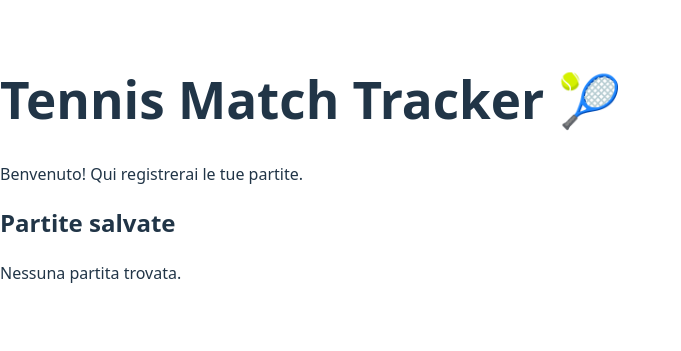
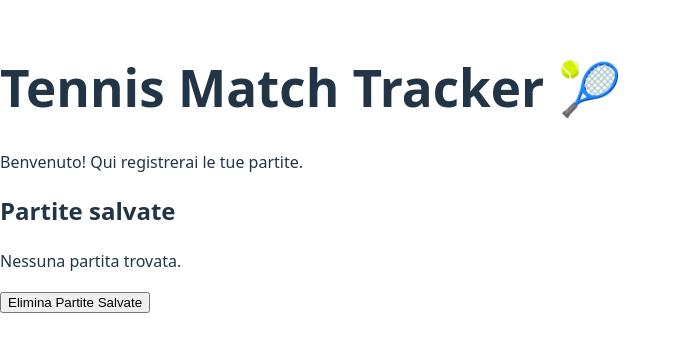
Before and after one commit to PuglisiAlfio/tennis-match-tracker, a React (Vite) app: page / in a window 1280 px wide. Shown: the part 231-582 px from the top of the page, without its empty margins (0-681 px from the left). Built offline with nearby package versions, Linux system fonts and the light colour scheme.

Commit message:
Aggiunta bottone per eliminare tutte le partite dal localStorage e dalla lista

```diff
--- a/src/components/MatchList.jsx
+++ b/src/components/MatchList.jsx
@@ -8,6 +8,10 @@ export default function MatchList() {
     setMatches(saved);
   }, []);
 
+  const clearMatches = () => {
+    localStorage.removeItem("matches");
+    setMatches([]);
+  };
 
   return (
     <div>
@@ -25,7 +29,7 @@ export default function MatchList() {
           ))}
         </ul>
       )}
-
+      <button onClick={clearMatches}>Elimina Partite Salvate</button>
     </div>
   );
 }
```
